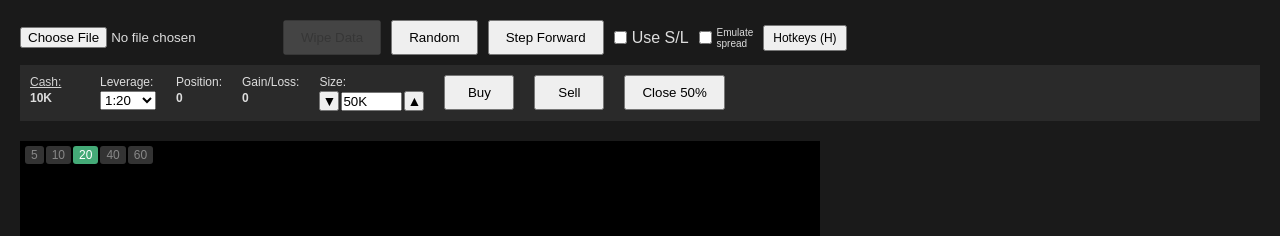
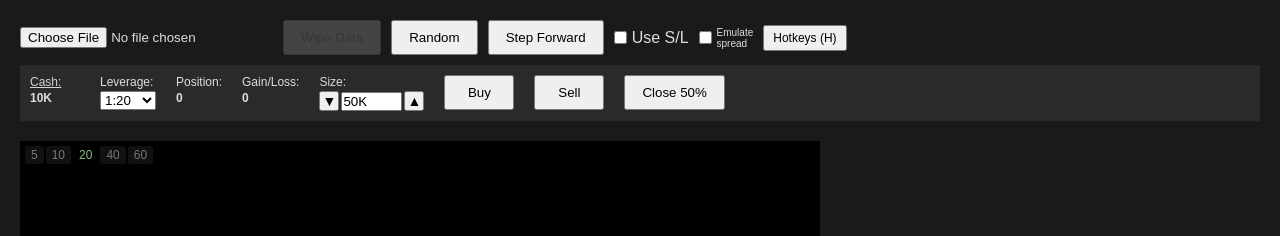
Before and after one commit to phoenix666/SimpleTradeSim, a plain HTML site: page index.html in a window 1280 px wide. Shown: the top 236 px of the page. Drawn offline with Linux system fonts and the light colour scheme.

Commit message:
Mute candle count button colors

```diff
--- a/index.html
+++ b/index.html
@@ -37,14 +37,14 @@ button:disabled { opacity: 0.5; cursor: not-allowed; }
 .candle-count-selector { display: flex; gap: 2px; }
 .candle-count-btn {
     padding: 2px 6px;
-    background: #333;
-    color: #888;
+    background: #111;
+    color: #777;
     cursor: pointer;
     border-radius: 3px;
     user-select: none;
 }
 .candle-count-btn:hover { background: #444; }
-.candle-count-btn.selected { background: #4a7; color: #fff; }
+.candle-count-btn.selected { background: #000; color: #8b8; }//{ background: #030; color: #8b8; }
         #chartContainer { margin-top: 20px; }
         canvas { background: #000; display: block; }
         #log { margin-top: 20px; font-size: 12px; max-height: 200px; overflow-y: auto; font-family: monospace; }
```
